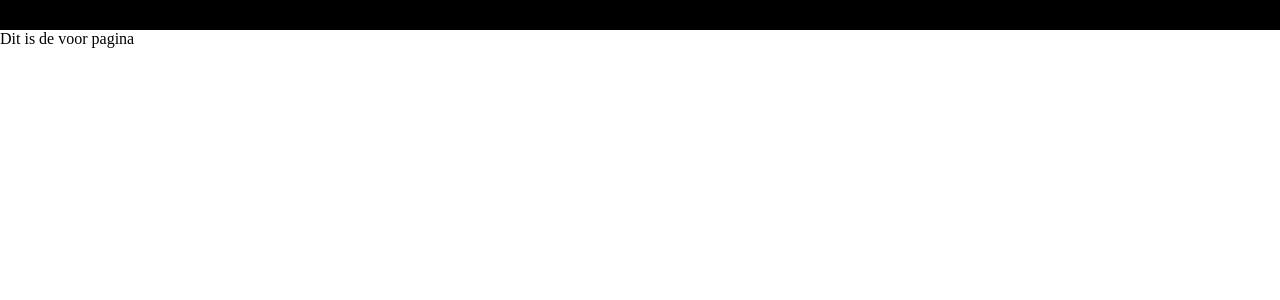
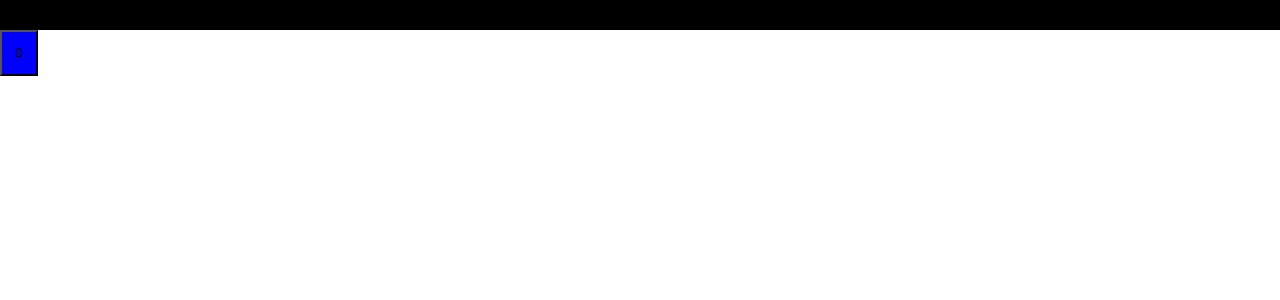
Before and after one commit to timruiterkamp/frontend-applications, a React app: page / in a window 1280 px wide. Shown: the top 300 px of the page. Built offline with nearby package versions, Linux system fonts and the light colour scheme.

Commit message:
added base button & label component

```diff
--- a/src/components/button/Button.js
+++ b/src/components/button/Button.js
@@ -0,0 +1,20 @@
+import React from 'react';
+
+const ButtonStyling = {
+    backgroundColor: 'blue',
+    padding: '1em'
+}
+
+const Button = props => {
+    return (
+        <button
+            type="button"
+            style={ButtonStyling}
+            className={`btn btn-${props.type ? props.type : 'default'}`}
+            onClick={props.onButtonClick}>
+            {props.label}
+        </button>
+    )
+}
+
+export default Button;
--- a/src/pages/App.js
+++ b/src/pages/App.js
@@ -1,10 +1,24 @@
 import React, { Component } from 'react';
+import Button from '../components/button/Button';
+
 class App extends Component {
+
+  constructor(props) {
+    super(props);
+    this.state = {count : 0};
+    this.incrementCount = this.incrementCount.bind(this);
+}
+
+incrementCount() {
+    this.setState({
+        count: this.state.count + 1
+    });
+}
 
   render() {
     return (
       <div>
-        Dit is de voor pagina
+        <Button type={'error'} onButtonClick={this.incrementCount} label={this.state.count}/>
       </div>
     );
   }
```
Also changed, not shown: src/components/form/label.js (added, +20 -0 lines).
